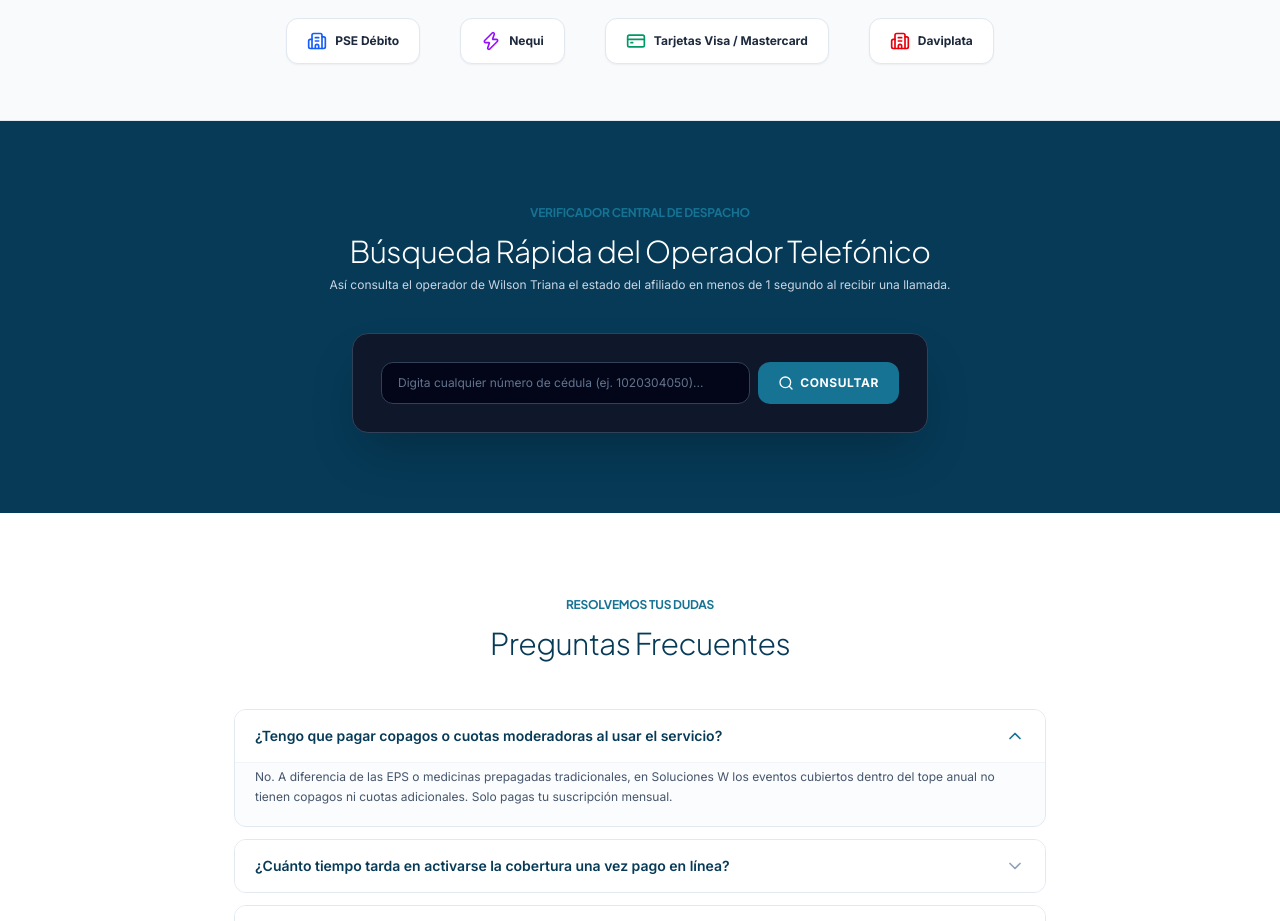
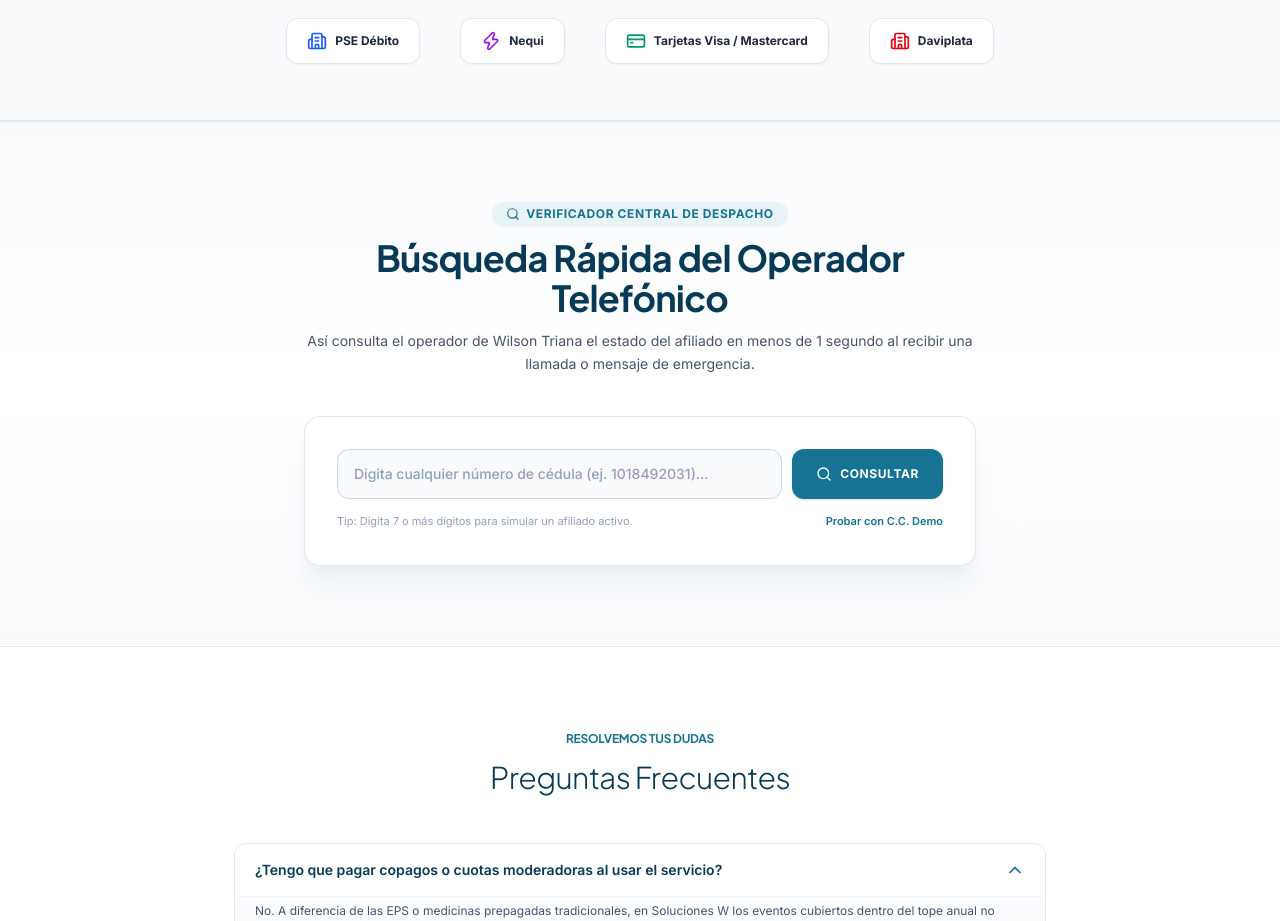
Before and after one commit to Jhojan-Jimenez/W-Soluciones, a Next.js app in the folder frontend/: page / in a window 1280 px wide. Shown: the part 3380-4301 px from the top of the page. Built offline with nearby package versions, Linux system fonts and the light colour scheme.

Commit message:
fix(ui): rediseño de seccion verificador operador con fondo claro y alto contraste

```diff
--- a/frontend/src/app/page.tsx
+++ b/frontend/src/app/page.tsx
@@ -867,77 +867,123 @@ export default function HomeView() {
         </div>
       </section>
 
-      {/* 6. OPERATOR LOOKUP DEMO (Wilson Triana's Call Center Validator - High Contrast Elegance) */}
-      <section id="operador" className="py-20 bg-[#063a57] text-white">
+      {/* 6. OPERATOR LOOKUP DEMO (Wilson Triana's Call Center Validator - Clean Light UI) */}
+      <section id="operador" className="py-20 bg-gradient-to-b from-slate-50 via-white to-slate-50 border-t border-b border-slate-200">
         <div className="max-w-[1180px] mx-auto px-4 sm:px-6">
           <div className="max-w-2xl mx-auto text-center mb-10">
-            <h6 className="text-[12px] font-bold tracking-[2px] text-[#167394] uppercase mb-2">
+            <span className="inline-flex items-center gap-1.5 bg-[#e8f4f8] text-[#167394] px-3.5 py-1 rounded-full text-xs font-extrabold uppercase tracking-wider mb-3 shadow-xs">
+              <Search className="w-3.5 h-3.5" />
               VERIFICADOR CENTRAL DE DESPACHO
-            </h6>
-            <h2 className="text-3xl font-light text-white">
+            </span>
+            <h2 className="text-3xl sm:text-4xl font-bold text-[#063a57] tracking-tight">
               Búsqueda Rápida del Operador Telefónico
             </h2>
-            <p className="mt-2 text-xs text-slate-300">
-              Así consulta el operador de Wilson Triana el estado del afiliado en menos de 1 segundo al recibir una llamada.
+            <p className="mt-3 text-sm text-slate-600 leading-relaxed">
+              Así consulta el operador de Wilson Triana el estado del afiliado en menos de 1 segundo al recibir una llamada o mensaje de emergencia.
             </p>
           </div>
 
-          <div className="max-w-xl mx-auto bg-slate-900 border border-slate-700 p-6 sm:p-7 rounded-2xl shadow-2xl">
-            <div className="flex gap-2">
+          <div className="max-w-2xl mx-auto bg-white border border-slate-200 p-6 sm:p-8 rounded-2xl shadow-xl shadow-slate-200/60">
+            <div className="flex flex-col sm:flex-row gap-2.5">
+              <div className="relative flex-1">
                 <input
                   type="text"
                   value={searchCedula}
                   onChange={(e) => setSearchCedula(e.target.value)}
-                placeholder="Digita cualquier número de cédula (ej. 1020304050)..."
-                className="flex-1 bg-slate-950 border border-slate-700 rounded-xl px-4 py-3 text-white placeholder-slate-500 text-xs focus:outline-none focus:border-[#167394]"
+                  placeholder="Digita cualquier número de cédula (ej. 1018492031)..."
+                  className="w-full bg-slate-50 border border-slate-300 rounded-xl px-4 py-3.5 text-slate-900 placeholder-slate-400 text-xs sm:text-sm focus:outline-none focus:border-[#167394] focus:bg-white focus:ring-2 focus:ring-[#167394]/15 transition font-medium"
                 />
+              </div>
               <button
                 onClick={handleOperatorSearch}
-                className="bg-[#167394] hover:bg-[#0a5278] text-white px-5 py-3 rounded-xl font-bold text-xs uppercase tracking-wider transition flex items-center gap-1.5"
+                className="bg-[#167394] hover:bg-[#0a5278] text-white px-6 py-3.5 rounded-xl font-bold text-xs uppercase tracking-wider transition shadow-sm hover:shadow flex items-center justify-center gap-2 shrink-0"
               >
                 <Search className="w-4 h-4 text-white" />
                 <span>Consultar</span>
               </button>
             </div>
 
+            {/* Quick Demo Helper */}
+            <div className="mt-2.5 flex items-center justify-between text-[11px] text-slate-400">
+              <span>Tip: Digita 7 o más dígitos para simular un afiliado activo.</span>
+              <button
+                type="button"
+                onClick={() => {
+                  setSearchCedula("1018492031");
+                  setTimeout(() => {
+                    setOperatorSearchResult({
+                      found: true,
+                      name: "Carlos Andrés Villamil",
+                      cedula: "1018492031",
+                      status: "ACTIVO Y VIGENTE",
+                      plan: "Plan Plus Familiar 360°",
+                      validUntil: "04 de Noviembre, 2026",
+                      eventsRemaining: 3
+                    });
+                  }, 100);
+                }}
+                className="text-[#167394] font-semibold hover:underline"
+              >
+                Probar con C.C. Demo
+              </button>
+            </div>
+
             {operatorSearchResult && (
-              <div className="mt-5 pt-5 border-t border-slate-800 animate-in fade-in duration-200">
+              <div className="mt-6 pt-6 border-t border-slate-100 animate-in fade-in duration-200">
                 {operatorSearchResult.found ? (
-                  <div className="bg-slate-950/80 border border-[#167394]/40 rounded-xl p-4 text-xs space-y-3">
-                    <div className="flex items-center justify-between pb-2 border-b border-slate-800">
+                  <div className="bg-[#f8fcfe] border border-[#167394]/25 rounded-2xl p-5 sm:p-6 text-xs space-y-4 shadow-xs">
+                    <div className="flex flex-col sm:flex-row sm:items-center justify-between gap-2 pb-3 border-b border-slate-200">
                       <div>
-                        <p className="text-slate-400">Titular:</p>
-                        <p className="text-sm font-bold text-white">{operatorSearchResult.name}</p>
-                        <p className="text-slate-400">C.C. {operatorSearchResult.cedula}</p>
+                        <span className="text-[10px] font-bold text-slate-400 uppercase tracking-wider block">
+                          Titular Afiliado
+                        </span>
+                        <h4 className="text-base sm:text-lg font-bold text-[#063a57]">
+                          {operatorSearchResult.name}
+                        </h4>
+                        <p className="text-slate-500 font-mono text-[11px]">
+                          C.C. {operatorSearchResult.cedula}
+                        </p>
                       </div>
-                      <span className="bg-[#167394]/20 text-[#167394] border border-[#167394]/40 font-bold px-3 py-1 rounded-full text-[11px] flex items-center gap-1.5">
-                        <span className="w-2 h-2 rounded-full bg-[#167394]"></span>
+                      <div>
+                        <span className="bg-emerald-100 text-emerald-800 border border-emerald-200 font-bold px-3 py-1 rounded-full text-[11px] inline-flex items-center gap-1.5 shadow-xs">
+                          <span className="w-2 h-2 rounded-full bg-emerald-500 animate-pulse"></span>
                           {operatorSearchResult.status}
                         </span>
                       </div>
+                    </div>
 
-                    <div className="grid grid-cols-2 gap-3 text-slate-300">
-                      <div>
-                        <span className="text-slate-400">Plan:</span>
-                        <p className="font-semibold text-white">{operatorSearchResult.plan}</p>
+                    <div className="grid grid-cols-1 sm:grid-cols-2 gap-3 text-slate-700">
+                      <div className="bg-white p-3 rounded-xl border border-slate-200">
+                        <span className="text-[10px] text-slate-400 font-medium block">Plan Contratado:</span>
+                        <p className="font-bold text-[#0a5278] text-xs mt-0.5">
+                          {operatorSearchResult.plan}
+                        </p>
                       </div>
-                      <div>
-                        <span className="text-slate-400">Vigencia hasta:</span>
-                        <p className="font-semibold text-white">{operatorSearchResult.validUntil}</p>
+                      <div className="bg-white p-3 rounded-xl border border-slate-200">
+                        <span className="text-[10px] text-slate-400 font-medium block">Vigencia Oficial:</span>
+                        <p className="font-bold text-slate-800 text-xs mt-0.5">
+                          {operatorSearchResult.validUntil}
+                        </p>
                       </div>
                     </div>
 
                     <button
-                      onClick={() => alert("Simulación: Solicitud de despacho enviada a la red de proveedores.")}
-                      className="w-full bg-[#167394] hover:bg-[#509e00] text-white font-bold py-2.5 rounded-lg text-xs transition"
+                      onClick={() => alert("Simulación: Solicitud de despacho enviada en tiempo real a la red médica y técnica.")}
+                      className="w-full bg-[#167394] hover:bg-[#0a5278] text-white font-bold py-3 rounded-xl text-xs uppercase tracking-wider transition shadow-sm flex items-center justify-center gap-2"
                     >
-                      Autorizar Despacho de Auxilio Inmediato
+                      <CheckCircle2 className="w-4 h-4 text-cyan-200" />
+                      <span>Autorizar Despacho de Auxilio Inmediato</span>
                     </button>
                   </div>
                 ) : (
-                  <div className="bg-red-500/10 border border-red-500/30 rounded-xl p-3 text-xs text-red-300 flex items-center gap-2">
-                    <AlertCircle className="w-4 h-4 text-red-400 shrink-0" />
-                    <span>No se registra cobertura activa para el documento ingresado.</span>
+                  <div className="bg-red-50 border border-red-200 rounded-xl p-4 text-xs text-red-800 flex items-start gap-3">
+                    <AlertCircle className="w-5 h-5 text-red-500 shrink-0 mt-0.5" />
+                    <div>
+                      <p className="font-bold">No se registra cobertura activa</p>
+                      <p className="text-slate-600 mt-0.5">
+                        El documento ingresado no cuenta con una suscripción vigente en la base de datos de Soluciones W.
+                      </p>
+                    </div>
                   </div>
                 )}
               </div>
```
Lines whose indentation alone changed are shown as unchanged.
